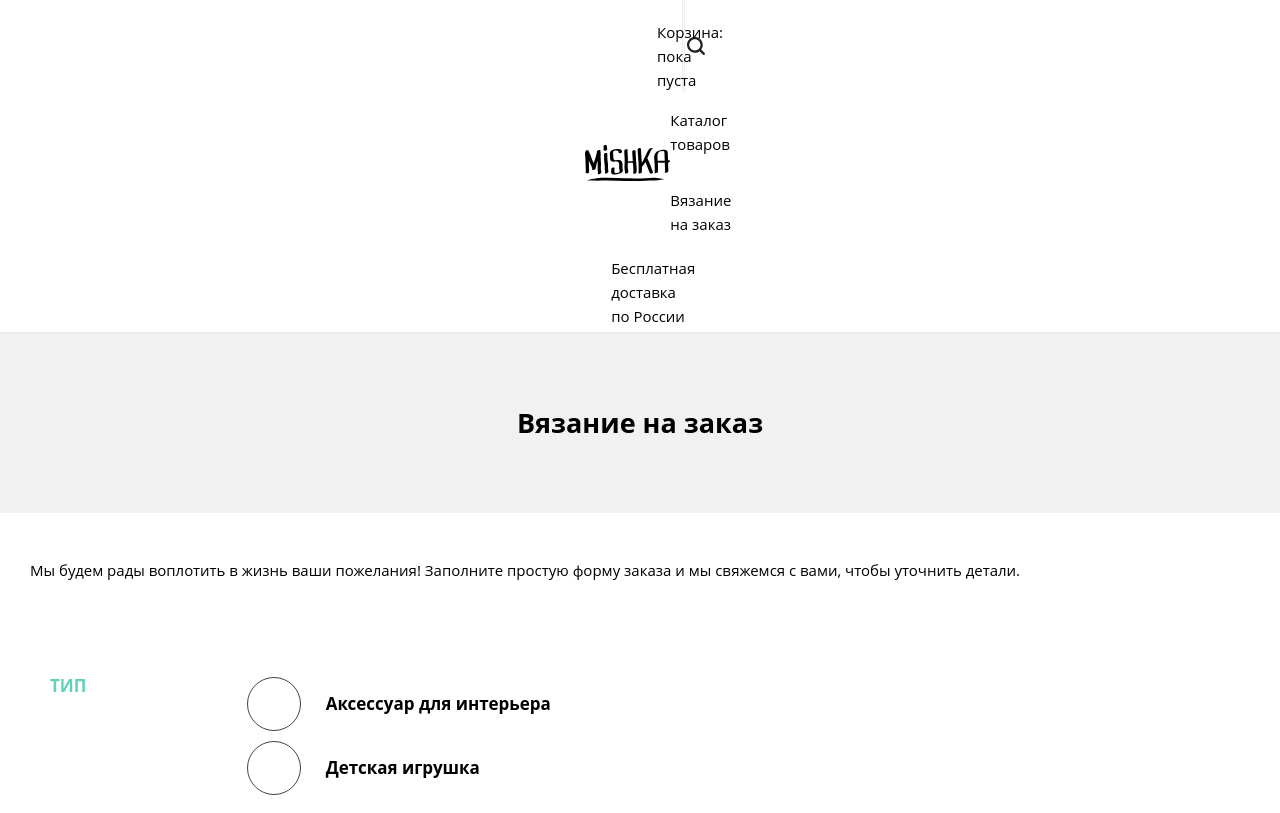
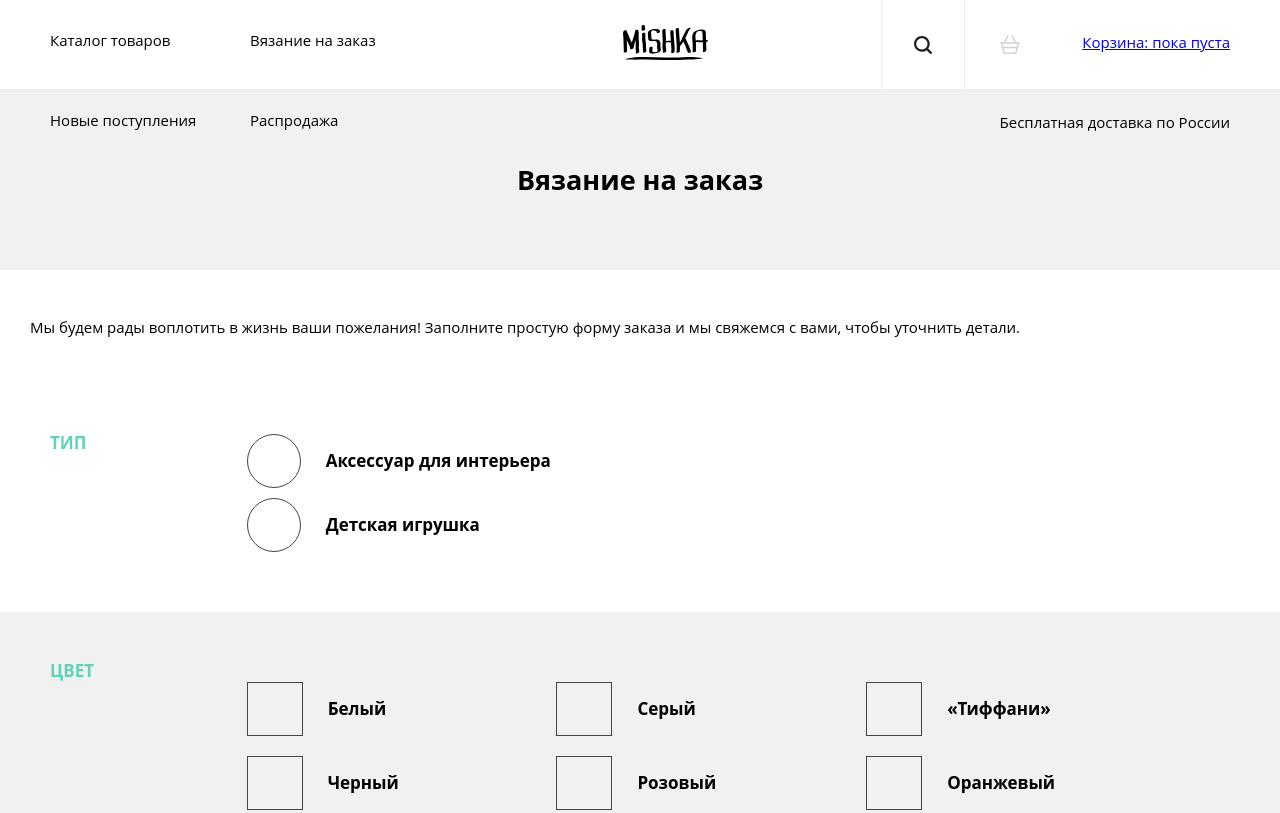
Before and after one commit to vadimvildanov/359729-mishka, a website: page form.html in a window 1280 px wide. Shown: the top 813 px of the page. Drawn offline with nearby package versions, Linux system fonts and the light colour scheme; files that its build step writes are made by us from their sources.

Commit message:
Сетка для хедера

```diff
--- a/form.html
+++ b/form.html
@@ -16,18 +16,18 @@
             <ul class="nav-list">
                 <li class="nav-list__item"><a href="#" class="nav-list__link">Каталог товаров</a></li>
                 <li class="nav-list__item"><a href="#" class="nav-list__link">Вязание на заказ</a></li>
-                <li class="nav-list__item nav-list__item--search">
-                    <form action="#" class="search">
-                        <label class="search__label">
-                            <span class="search__ico"></span>
-                            <input type="search">
-                        </label>
-                    </form>
-                </li>
-                <li class="nav-list__item nav-list__item--basket"><a href="#" class="nav-list__link nav-list__link--basket">Корзина: пока пуста</a></li>
-                <li class="nav-list__item nav-list__item--delivery">Бесплатная доставка по России</li>
+                <li class="nav-list__item"><a href="#" class="nav-list__link">Новые поступления</a></li>
+                <li class="nav-list__item"><a href="#" class="nav-list__link">Распродажа</a></li>
             </ul>
         </nav>
+        <form action="#" class="search">
+            <label class="search__label">
+                <span class="search__ico"></span>
+                <input type="search">
+            </label>
+        </form>
+        <a href="#" class="basket">Корзина: пока пуста</a>
+        <span class="delivery">Бесплатная доставка по России</span>
     </header>
     <main class="form-main">
         <h1 class="page-title">Вязание на заказ</h1>
--- /dev/null
+++ b/sass/basket.scss
@@ -0,0 +1,28 @@
+.basket {
+	display: none;
+}
+
+@media (min-width: 768px) {
+	.basket {
+		display: block;
+		order: -8;
+		width: 265px;
+		min-height: 88px;
+		padding-top: 30px;
+		text-align: right;
+		padding-left: 70px;
+		position: relative;
+
+		&::before {
+			content: "";
+			display: inline-block;
+			width: 30px;
+			height: 25px;
+			mask: url(../img/icon-cart.svg) no-repeat center;
+			background-color: #d3d2d2;
+			position: absolute;
+			left: 30px;
+			top: 32px;
+		}
+	}
+}
--- /dev/null
+++ b/sass/delivery.scss
@@ -0,0 +1,19 @@
+.delivery {
+	display: none;
+}
+
+@media (min-width: 768px) {
+	.delivery {
+		display: block;
+	}
+}
+
+@media (min-width:1150px) {
+	.delivery {
+		display: block;
+		width: 50%;
+		margin-left: auto;
+		margin-top: -50px;
+		text-align: right;
+	}
+}
--- a/sass/logo.scss
+++ b/sass/logo.scss
@@ -5,7 +5,16 @@
 @media (min-width: 768px) {
 	.logo {
 		margin-left: 0;
+		margin-right: auto;
+		order: -10;
 	}
 	.logo > img {
 	}
 }
+
+@media (min-width: 1150px) {
+	.logo {
+		order: -9;
+		margin-top: 25px;
+	}
+}
--- a/sass/main-nav.scss
+++ b/sass/main-nav.scss
@@ -10,7 +10,7 @@
   width: 25px;
   height: 25px;
   background-image: url("../img/icon-menu-open.svg");
-  background-repeat: no-repeat;
+background-repeat: no-repeat;
   background-position: center;
 }
 
@@ -23,8 +23,19 @@
 @media (min-width: 768px) {
   .main-nav {
     margin: 0;
+    max-width: none;
+    width: 48%;
+    margin-right: auto;
   }
   .main-nav__toggle {
-    display: none;
+  display: none;
   }
 }
+
+@media (min-width: 1150px) {
+  .main-nav {
+    order: -10;
+    width: 400px;
+    align-self: flex-start;
+  }
+}
--- a/sass/nav-list.scss
+++ b/sass/nav-list.scss
@@ -37,6 +37,19 @@
     width: auto;
     min-width: 25%;
     align-items: flex-start;
+    margin-right: 30px;
+    min-height: 50px;
+
+    &:nth-child(2n) {
+      margin-right: 0;
+    }
+
+    &:nth-child(3) {
+      display: none;
+    }
+    &:nth-child(4) {
+      display: none;
+    }
   }
   .nav-list__item--search {
     order: -1;
@@ -65,3 +78,16 @@
     align-items: flex-end;
   }
 }
+
+@media (min-width: 1150px) {
+  .nav-list__item {
+    min-height: 80px;
+    margin-right: 0;
+    width: 50%;
+    padding-right: 20px;
+    &:nth-child(3),
+    &:nth-child(4) {
+      display: flex;
+    }
+  }
+}
--- a/sass/page-header.scss
+++ b/sass/page-header.scss
@@ -19,5 +19,23 @@
 		min-height: 90px;
 		display: flex;
 		flex-wrap: wrap;
+		height: 88px;
+		position: relative;
+
+		&::before {
+			content: "";
+			order: -9;
+			display: inline-block;
+			width: calc(100% - 470px);
+		}
 	}
 }
+
+@media (min-width: 1150px) {
+	.page-header {
+		align-items: flex-start;
+		&::before {
+			display: none;
+		}
+	}
+}
--- a/sass/search.scss
+++ b/sass/search.scss
@@ -1,15 +1,23 @@
+.search {
+	display: none;
+}
+
 @media (min-width: 768px) {
 	.search {
+		display: block;
 		border-right: 1px solid #ececec;
 		border-left: 1px solid #ececec;
-		width: 100%;
+		min-width: 84px;
 		height: 100%;
+		min-height: 88px;
+		order: -9;
 	}
 	.search__label {
 		display: flex;
 		flex-direction: column;
 		width: 100%;
 		height: 100%;
+		min-height: inherit;
 	}
 	.search__label > input {
 		display: none;
--- a/sass/style.scss
+++ b/sass/style.scss
@@ -46,4 +46,6 @@ html {
 "social",
 "search",
 "logo-footer",
-"hot-table";
+"hot-table",
+"basket",
+"delivery";
```
Also changed, not shown: catalog.html (+10 -10 lines), index.html (+4 -1 lines).
